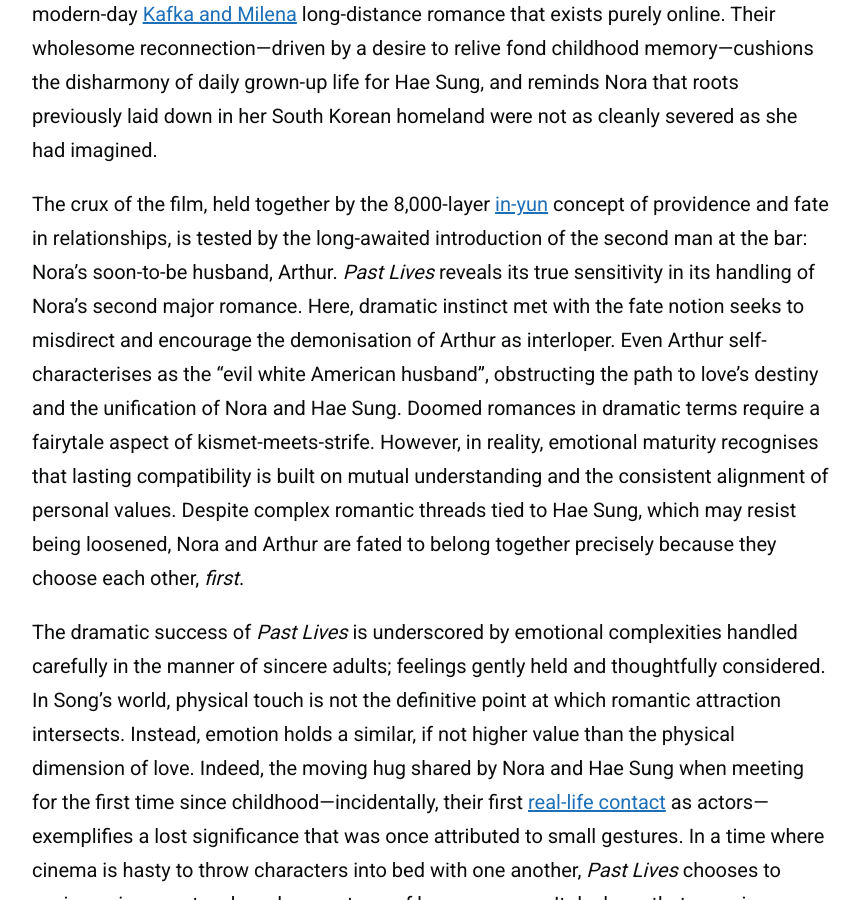
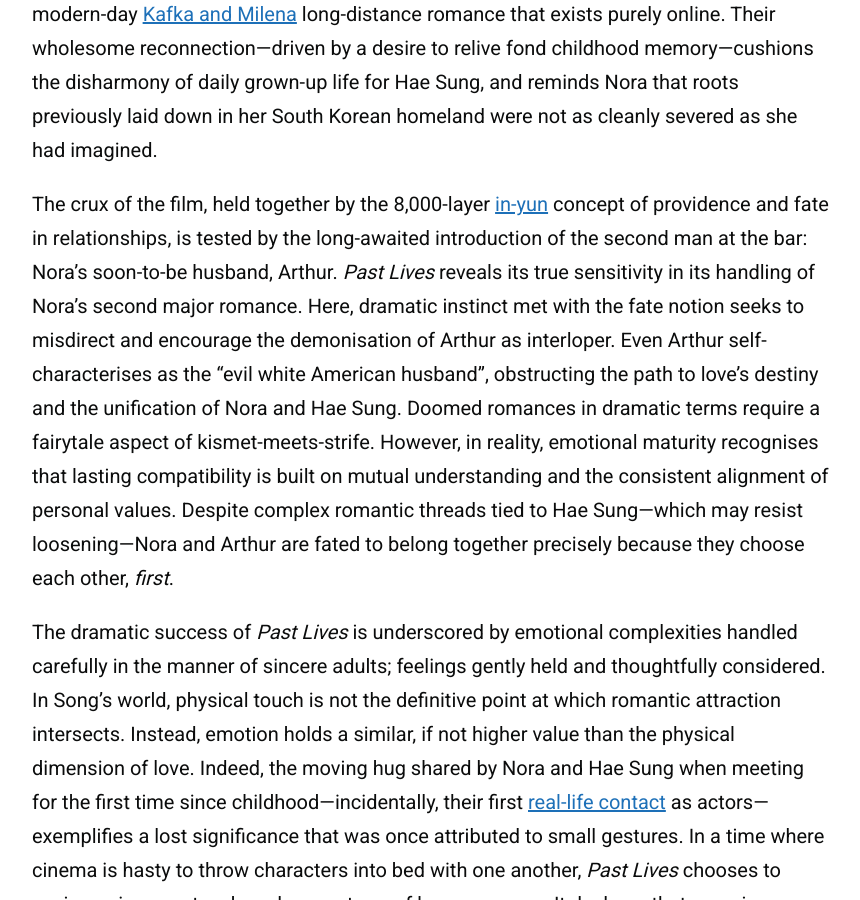
Before and after one commit to zoeurl/zoedowney.github.io, a Jekyll site: the page built from _posts/2024-05-30-past-lives.md, in a window 1280 px wide and 900 px high, scrolled down 1587 px. Shown: the whole window, without its empty margins (208-1068 px from the left). Built offline with Jekyll 4.4.1, drawn with Linux system fonts in a browser that asks for light colours.

Commit message:
Update 2024-05-30-past-lives.md

```diff
--- a/_posts/2024-05-30-past-lives.md
+++ b/_posts/2024-05-30-past-lives.md
@@ -17,7 +17,7 @@
 
 Song’s [theatrical](https://www.screendaily.com/features/celine-song-talks-moving-from-theatre-to-film-for-past-lives-you-have-to-accept-the-chaos-on-the-day/5188978.article) resumé influences her reliance on the implied tenet: ‘less is more’. Settings are sparse, dramatic signals subdued and drama: dialogue driven—this is a character study, at heart. If not for the clear and disparate cultural line drawn between New York and Seoul by the players, context would verge on irrelevant. After all, stories of romance and feeling orbit around relationships between people, not place. But, inevitably, location becomes the tense conflict glued to the ‘what if?’ at the centre of Nora and Hae Sung’s relationship as adults. After reconnecting during university years, they rekindle a modern-day [Kafka and Milena](https://kafkamuseum.cz/en/franz-kafka/women/milena-jesenska/) long-distance romance that exists purely online. Their wholesome reconnection—driven by a desire to relive fond childhood memory—cushions the disharmony of daily grown-up life for Hae Sung, and reminds Nora that roots previously laid down in her South Korean homeland were not as cleanly severed as she had imagined.
 
-The crux of the film, held together by the 8,000-layer [in-yun](https://en.wiktionary.org/wiki/%EC%9D%B8%EC%97%B0) concept of providence and fate in relationships, is tested by the long-awaited introduction of the second man at the bar: Nora’s soon-to-be husband, Arthur. _Past Lives_ reveals its true sensitivity in its handling of Nora’s second major romance. Here, dramatic instinct met with the fate notion seeks to misdirect and encourage the demonisation of Arthur as interloper. Even Arthur self-characterises as the “evil white American husband”, obstructing the path to love’s destiny and the unification of Nora and Hae Sung. Doomed romances in dramatic terms require a fairytale aspect of kismet-meets-strife. However, in reality, emotional maturity recognises that lasting compatibility is built on mutual understanding and the consistent alignment of personal values. Despite complex romantic threads tied to Hae Sung, which may resist being loosened, Nora and Arthur are fated to belong together precisely because they choose each other, _first_.
+The crux of the film, held together by the 8,000-layer [in-yun](https://en.wiktionary.org/wiki/%EC%9D%B8%EC%97%B0) concept of providence and fate in relationships, is tested by the long-awaited introduction of the second man at the bar: Nora’s soon-to-be husband, Arthur. _Past Lives_ reveals its true sensitivity in its handling of Nora’s second major romance. Here, dramatic instinct met with the fate notion seeks to misdirect and encourage the demonisation of Arthur as interloper. Even Arthur self-characterises as the “evil white American husband”, obstructing the path to love’s destiny and the unification of Nora and Hae Sung. Doomed romances in dramatic terms require a fairytale aspect of kismet-meets-strife. However, in reality, emotional maturity recognises that lasting compatibility is built on mutual understanding and the consistent alignment of personal values. Despite complex romantic threads tied to Hae Sung—which may resist loosening—Nora and Arthur are fated to belong together precisely because they choose each other, _first_.
 
 The dramatic success of _Past Lives_ is underscored by emotional complexities handled carefully in the manner of sincere adults; feelings gently held and thoughtfully considered. In Song’s world, physical touch is not the definitive point at which romantic attraction intersects. Instead, emotion holds a similar, if not higher value than the physical dimension of love. Indeed, the moving hug shared by Nora and Hae Sung when meeting for the first time since childhood—incidentally, their first [real-life contact](https://www.youtube.com/watch?v=9d4ObkmCJYs&t=7s&ab_channel=A24) as actors—exemplifies a lost significance that was once attributed to small gestures. In a time where cinema is hasty to throw characters into bed with one another, _Past Lives_ chooses to assign poignancy to a broader spectrum of human graces. It declares that meaning can be applied to actions and impulses of romance not merely satisfied by sexual conquest; even more so when building a foundational mutual respect and reciprocal emotional love that replace a necessity for immediate physical intimacy.
 
```
